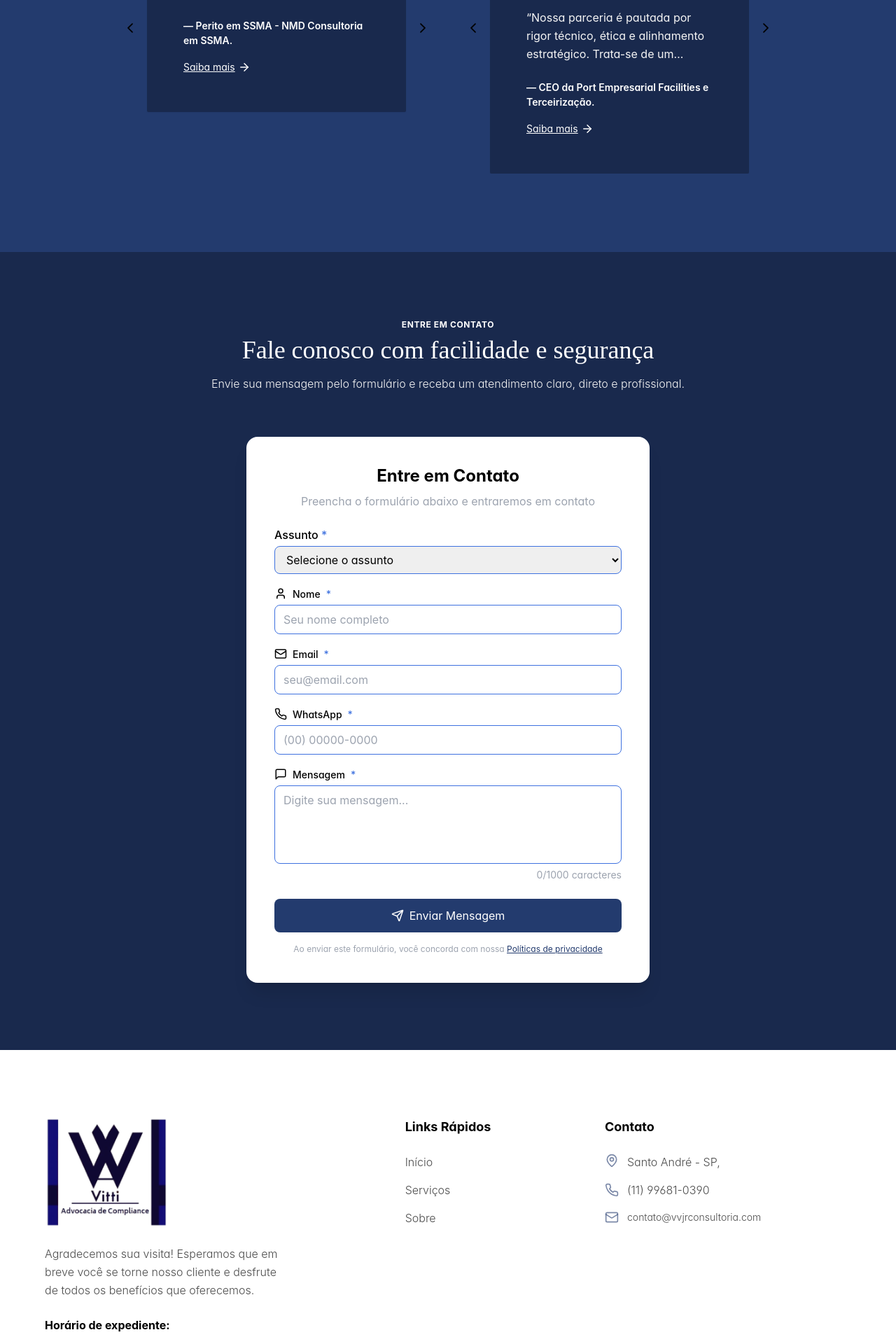
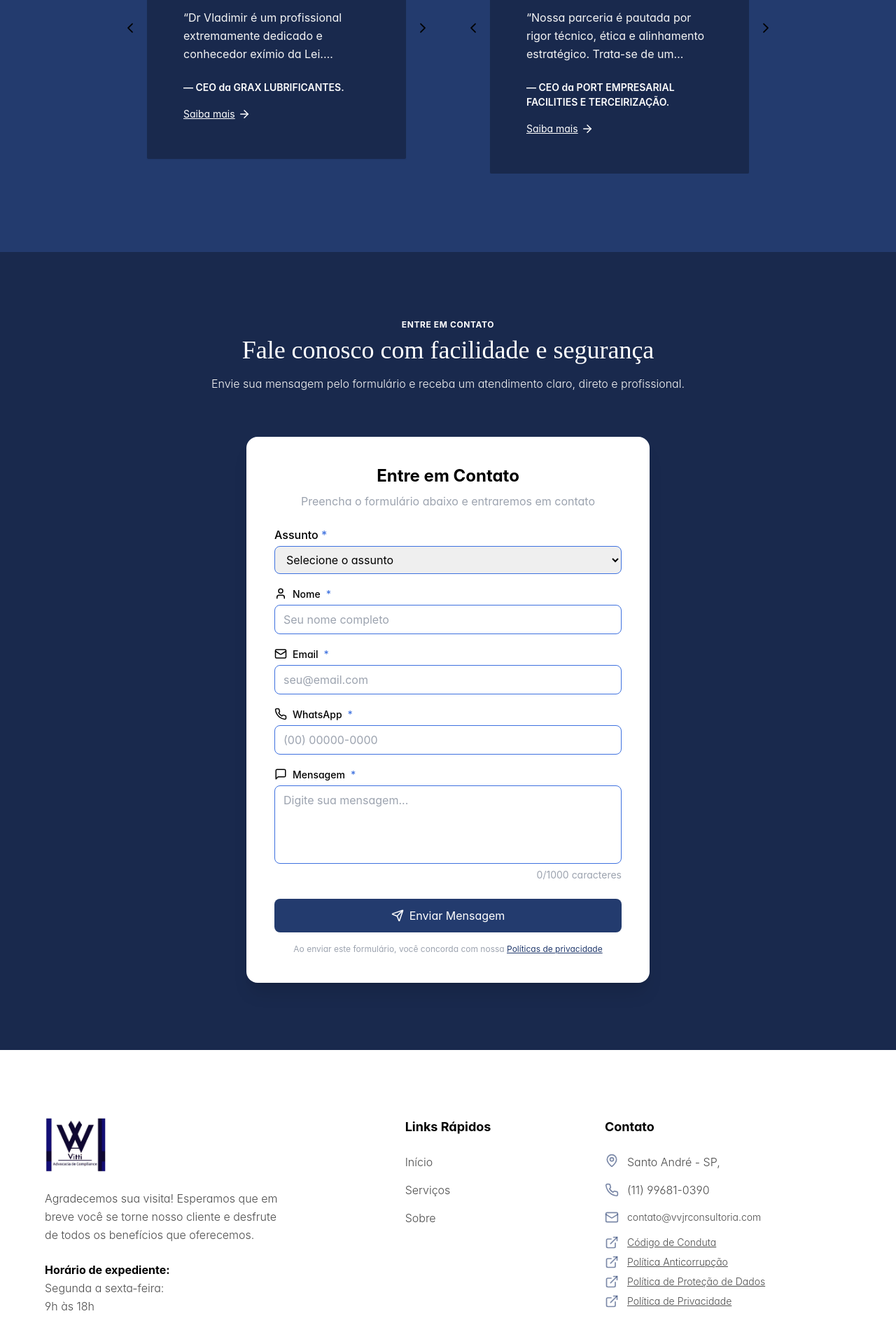
Before and after one commit to Paper-Street-Softwares/SOP-Vladimir-Vitti, a React (Vite) app: page / in a window 1280 px wide. Shown: the part 6168-8078 px from the top of the page at 70% size. Built offline with nearby package versions, Linux system fonts and the light colour scheme.

Commit message:
fix: Ajustes finalizados

```diff
--- a/src/components/sections/FooterNovoTemplate.jsx
+++ b/src/components/sections/FooterNovoTemplate.jsx
@@ -1,11 +1,19 @@
-import React, { useState } from 'react'
-import { Dialog } from 'primereact/dialog'
-import { X, MapPin, Phone, Mail } from 'lucide-react'
-import SectionArea from '../sectionElements/SectionArea'
-import SectionWrapper from '../sectionElements/SectionWrapper'
-import { Link } from 'react-scroll'
-import FooterSocialIcons from '../sectionElements/footer/FooterSocialIcons'
-import content from '../../content/content'
+import React, { useState } from "react";
+import { Dialog } from "primereact/dialog";
+import {
+  X,
+  MapPin,
+  Phone,
+  Mail,
+  Link2,
+  Link2Icon,
+  ExternalLink,
+} from "lucide-react";
+import SectionArea from "../sectionElements/SectionArea";
+import SectionWrapper from "../sectionElements/SectionWrapper";
+import { Link } from "react-scroll";
+import FooterSocialIcons from "../sectionElements/footer/FooterSocialIcons";
+import content from "../../content/content";
 
 function FooterNovoTemplate({
   mapa,
@@ -19,51 +27,53 @@ function FooterNovoTemplate({
   fraseFooter,
   obs,
 }) {
-  const labels = content.texts.navbar.menuItems
-  const ids = content.texts.navbar.menuId
-  const [visible, setVisible] = useState(false)
+  const labels = content.texts.navbar.menuItems;
+  const ids = content.texts.navbar.menuId;
+  const [visible, setVisible] = useState(false);
 
   const openDialog = async () => {
-    await import('primereact/resources/themes/lara-light-cyan/theme.css')
-    setVisible(true)
+    await import("primereact/resources/themes/lara-light-cyan/theme.css");
+    setVisible(true);
+  };
+
+  const grid = mapa ? "lg:grid-cols-4" : "lg:grid-cols-3";
+
+  // Classes dinâmicas de acordo com colorMode
+  let text, textOpacity, iconColor, backgroundMode, hoverLinks;
+  switch (colorMode) {
+    case "light":
+      text = "text-corTitulosPreto";
+      textOpacity = "text-corOutrosTextosPreto";
+      iconColor = "text-primaryDark/60";
+      backgroundMode = "bg-transparent";
+      hoverLinks = " bg-gradient-to-r from-primaryDark to-primaryDark ";
+
+      break;
+    case "dark":
+      text = "text-corTitulosBranca";
+      textOpacity = "text-corOutrosTextosBranca";
+      iconColor = "text-primaryLight/80";
+      backgroundMode = "bg-transparent";
+      hoverLinks = " bg-gradient-to-r from-primaryLight to-primaryLight ";
+      break;
+    case "defaultDark":
+      text = "text-corTitulosBranca";
+      textOpacity = "text-corOutrosTextosBranca";
+      iconColor = "text-primaryLight";
+      backgroundMode = "bg-transparent";
+      hoverLinks = " bg-gradient-to-r from-white to-white ";
+
+      break;
+
+    case "defaultLight":
+      text = "text-corTitulosPreto";
+      textOpacity = "text-corOutrosTextosPreto";
+      iconColor = "text-primaryDark/60";
+      backgroundMode = "bg-transparent";
+      hoverLinks = " bg-gradient-to-r from-primaryDark to-primaryDark ";
   }
 
-  const grid = mapa ? 'lg:grid-cols-4' : 'lg:grid-cols-3'
-
-  // Classes dinâmicas de acordo com colorMode
-  let text, textOpacity, iconColor, backgroundMode, hoverLinks
-  switch (colorMode) {
-    case 'light':
-      text = 'text-corTitulosPreto'
-      textOpacity = 'text-corOutrosTextosPreto'
-      iconColor = 'text-primaryDark/60'
-      backgroundMode = 'bg-transparent'
-      hoverLinks = ' bg-gradient-to-r from-primaryDark to-primaryDark '
-
-      break
-    case 'dark':
-      text = 'text-corTitulosBranca'
-      textOpacity = 'text-corOutrosTextosBranca'
-      iconColor = 'text-primaryLight/80'
-      backgroundMode = 'bg-transparent'
-      hoverLinks = ' bg-gradient-to-r from-primaryLight to-primaryLight '
-      break
-    case 'defaultDark':
-      text = 'text-corTitulosBranca'
-      textOpacity = 'text-corOutrosTextosBranca'
-      iconColor = 'text-primaryLight'
-      backgroundMode = 'bg-transparent'
-      hoverLinks = ' bg-gradient-to-r from-white to-white '
-
-      break
-
-    case 'defaultLight':
-      text = 'text-corTitulosPreto'
-      textOpacity = 'text-corOutrosTextosPreto'
-      iconColor = 'text-primaryDark/60'
-      backgroundMode = 'bg-transparent'
-      hoverLinks = ' bg-gradient-to-r from-primaryDark to-primaryDark '
-  }
+  const linksFooter = Object.values(content.texts.footer.linksExternos);
 
   return (
     <SectionArea className={`${backgroundMode} pb-4`} paddingbot={false}>
@@ -84,7 +94,7 @@ function FooterNovoTemplate({
                   <img
                     src={content.texts.navbar.logo.img}
                     alt={content.texts.navbar.logo.alt}
-                    className="w-[50%]"
+                    className="w-[25%]"
                     width={187}
                     height={119}
                   />
@@ -136,7 +146,7 @@ function FooterNovoTemplate({
                   </h1>
                   <ul className="space-y-4 font-secondFont font-light">
                     {labels.map((item, index) => {
-                      const id = ids[index]
+                      const id = ids[index];
 
                       return (
                         <li key={id}>
@@ -147,23 +157,23 @@ function FooterNovoTemplate({
                             data-track={id}
                             className={`cursor-pointer bg-gradient-to-r ${hoverLinks} pb-1 bg-[length:0%_2px] bg-no-repeat bg-left-bottom transition-[background-size] duration-300 hover:bg-[length:100%_2px] ${textOpacity} font-secondFont`}
                             onClick={(e) => {
-                              e.preventDefault()
-                              const el = document.getElementById(id)
+                              e.preventDefault();
+                              const el = document.getElementById(id);
                               if (el) {
-                                const yOffset = -90
+                                const yOffset = -90;
                                 const y =
                                   el.getBoundingClientRect().top +
                                   window.scrollY +
-                                  yOffset
+                                  yOffset;
 
-                                window.scrollTo({ top: y, behavior: 'smooth' })
+                                window.scrollTo({ top: y, behavior: "smooth" });
                               }
                             }}
                           >
                             {item}
                           </a>
                         </li>
-                      )
+                      );
                     })}
                   </ul>
                 </div>
@@ -218,6 +228,24 @@ function FooterNovoTemplate({
                         </span>
                       </li>
                     )}
+
+                    <ul className="flex flex-col space-y-2 text-sm font-light">
+                      {linksFooter.map((item, index) => (
+                        <a
+                          href={item.link}
+                          className="flex gap-3 items-center cursor-pointer font-secondFont underline"
+                          target="_blank"
+                          rel="noopener noreferrer"
+                        >
+                          <span>
+                            <ExternalLink
+                              className={`${iconColor} w-5 h-5 shrink-0`}
+                            />
+                          </span>{" "}
+                          {item.label}
+                        </a>
+                      ))}
+                    </ul>
                   </ul>
                 </div>
               </div>
@@ -241,7 +269,7 @@ function FooterNovoTemplate({
 
             <hr
               className={`pb-6 border-t ${text} ${
-                colorMode === 'light' ? 'opacity-90' : 'opacity-20'
+                colorMode === "light" ? "opacity-90" : "opacity-20"
               } w-full`}
             />
 
@@ -258,8 +286,8 @@ function FooterNovoTemplate({
                   className="underline cursor-pointer"
                 >
                   Políticas de privacidade
-                </button>{' '}
-                - Desenvolvido com excelência por{' '}
+                </button>{" "}
+                - Desenvolvido com excelência por{" "}
                 <a
                   target="_blank"
                   href="https://paperstreet.com.br"
@@ -285,11 +313,11 @@ function FooterNovoTemplate({
             closeIcon={<X size={20} />}
             visible={visible}
             onHide={() => setVisible(false)}
-            style={{ width: '50vw' }}
+            style={{ width: "50vw" }}
             breakpoints={{
-              '4000px': '641px',
-              '1024px': '641px',
-              '641px': '85vw',
+              "4000px": "641px",
+              "1024px": "641px",
+              "641px": "85vw",
             }}
           >
             {content.texts.footer.privacidade}
@@ -297,7 +325,7 @@ function FooterNovoTemplate({
         </footer>
       </SectionWrapper>
     </SectionArea>
-  )
+  );
 }
 
-export default FooterNovoTemplate
+export default FooterNovoTemplate;
--- a/src/content/content.jsx
+++ b/src/content/content.jsx
@@ -713,6 +713,51 @@ const content = {
       ),
       imagesClient: [
         {
+          role: "Larissa Nogueira",
+          img: logo6,
+          alt: "Imagem de LogoMarca",
+          description: (
+            <>
+              “O Dr. Vladimir Vitti do VVRJ formalizou todo o programa inicial
+              de compliance da Liciteduca.
+              <br />
+              <br />
+              A atuação foi próxima e sensível às necessidades específicas do
+              nosso campo de atuação, além de assertivo nas possibilidades de
+              mitigação de riscos e providências para atendimento da LGPD.
+              <br />
+              <br />
+              Ficamos satisfeitas com o resultado, que inclusive já está em uso
+              no nosso dia a dia.
+              <br />
+              <br />
+              Continuaremos a aprimorar nosso viés de compliance com a atuação
+              do VVJR pela confiança e credibilidade que todo o trabalho
+              executado nos conferiu.”
+            </>
+          ),
+          name: "— Sócia da LICITEDUCA",
+        },
+        {
+          role: "Leandro Guigov",
+          img: logo1,
+          alt: "Imagem de LogoMarca",
+          description: (
+            <>
+              “Dr Vladimir é um profissional extremamente dedicado e conhecedor
+              exímio da Lei.
+              <br />
+              <br />
+              No momento mais delicado da história da minha empresa, esteve ao
+              nosso lado nos apoiando, direcionando, coordenando e conduzindo a
+              situação da melhor forma.
+              <br />
+              Um homem íntegro de caráter.”
+            </>
+          ),
+          name: "— CEO da GRAX LUBRIFICANTES",
+        },
+        {
           role: "Thamires Avena",
           img: logo1,
           alt: "Logomarca parceira",
@@ -731,11 +776,29 @@ const content = {
           ),
           name: "— Gestora Geral da GRAX LUBRIFICANTES",
         },
-
+        {
+          role: "Silvana Crivelari",
+          img: logo5,
+          alt: "Imagem de LogoMarca",
+          description: (
+            <>
+              “O Dr. Vladimir ministrou uma palestra alertando sobre os golpes
+              cibernéticos com muita propriedade, um tema de relevância na
+              atualidade e que soube tratar o assunto dando exemplos e dicas
+              excelentes.
+              <br />
+              <br />A categoria representada pelo Siemaco Abc e região adorou.
+              Parabéns dr👏🏼👏🏼👏🏼”
+            </>
+          ),
+          name: "— Diretora Jurídica do SIEMACO ABC",
+        },
+      ],
+      imagesParcerias: [
         {
           role: "Newton Lopes",
           img: "",
-          alt: "Foto do depoente",
+          alt: "Imagem de LogoMarca",
           description: (
             <>
               “Gostaríamos de registrar nosso reconhecimento ao Vladimir Vitti e
@@ -755,77 +818,10 @@ const content = {
           ),
           name: "— Perito em SSMA - NMD Consultoria em SSMA",
         },
-
-        {
-          role: "Vivian Teixeira",
-          img: logo4,
-          alt: "Foto do depoente",
-          description: (
-            <>
-              “Seu trabalho se destaca pelo atendimento personalizado, sempre
-              sensível às particularidades de cada situação.
-              <br />
-              <br />
-              Sua atuação humanizada traz acolhimento e profundidade ao que faz,
-              tornando sua contribuição verdadeiramente diferenciada.”
-            </>
-          ),
-          name: "— Advogada sócia do Teixeira Oliveira Advogados",
-        },
-
-        {
-          role: "Larissa Nogueira",
-          img: logo6,
-          alt: "Foto do depoente",
-          description: (
-            <>
-              “O Dr. Vladimir Vitti do VVJR formalizou todo o programa inicial
-              de compliance da Liciteduca.
-              <br />
-              <br />
-              A atuação foi próxima e sensível às necessidades específicas do
-              nosso campo de atuação, além de assertivo nas possibilidades de
-              mitigação de riscos e providências para atendimento da LGPD.
-              <br />
-              <br />
-              Ficamos satisfeitas com o resultado, que inclusive já está em uso
-              no nosso dia a dia.
-              <br />
-              <br />
-              Continuaremos a aprimorar nosso viés de compliance com a atuação
-              do VVJR pela confiança e credibilidade que todo o trabalho
-              executado nos conferiu.”
-            </>
-          ),
-          name: "— Sócia da Liciteduca",
-        },
-      ],
-      imagesParcerias: [
-        {
-          role: "Leandro Guigov",
-          img: logo1,
-          alt: "Foto do depoente",
-          description: (
-            <>
-              “Dr Vladimir é um profissional extremamente dedicado e conhecedor
-              exímio da Lei.
-              <br />
-              <br />
-              No momento mais delicado da história da minha empresa, esteve ao
-              nosso lado nos apoiando, direcionando, coordenando e conduzindo a
-              situação da melhor forma.
-              <br />
-              <br />
-              Um homem íntegro de caráter.”
-            </>
-          ),
-          name: "— CEO da Grax Lubrificantes",
-        },
-
         {
           role: "Mirian Bazote",
           img: logo3,
-          alt: "Foto do depoente",
+          alt: "Imagem de LogoMarca",
           description: (
             <>
               “Nossa parceria é pautada por rigor técnico, ética e alinhamento
@@ -839,25 +835,56 @@ const content = {
               resultados e credibilidade perante clientes e stakeholders.”
             </>
           ),
-          name: "— CEO da Port Empresarial Facilities e Terceirização",
-        },
-
+          name: "— CEO da PORT EMPRESARIAL FACILITIES E TERCEIRIZAÇÃO",
+        },
         {
-          role: "Silvana Crivelari",
-          img: logo5,
-          alt: "Foto do depoente",
+          role: "Aiana Alves",
+          img: "",
+          alt: "Imagem de LogoMarca",
           description: (
             <>
-              “O Dr. Vladimir ministrou uma palestra alertando sobre os golpes
-              cibernéticos com muita propriedade, um tema de relevância na
-              atualidade e que soube tratar o assunto dando exemplos e dicas
-              excelentes.
-              <br />
-              <br />A categoria representada pelo Siemaco ABC e região adorou.
-              Parabéns dr👏🏼👏🏼👏🏼”
-            </>
-          ),
-          name: "— Diretora Jurídica do SIEMACO ABC",
+              "Seu trabalho se destaca pelo atendimento personalizado, sempre
+              sensível às particularidades de cada situação. Sua atuação
+              humanizada traz acolhimento e profundidade ao que faz, tornando
+              sua contribuição verdadeiramente diferenciada."
+            </>
+          ),
+          name: "— Consultora de RH",
+        },
+        {
+          role: "Vivian Teixeira",
+          img: logo4,
+          alt: "Imagem de LogoMarca",
+          description: (
+            <>
+              “Seu trabalho se destaca pelo atendimento personalizado, sempre
+              sensível às particularidades de cada situação.
+              <br />
+              <br />
+              Sua atuação humanizada traz acolhimento e profundidade ao que faz,
+              tornando sua contribuição verdadeiramente diferenciada.”
+            </>
+          ),
+          name: "— Advogada sócia do TEIXEIRA OLIVEIRA ADVOGADOS",
+        },
+        {
+          role: "Francisco Máximo",
+          img: "",
+          alt: "Imagem de LogoMarca",
+          description: (
+            <>
+              "Trabalhar ao lado do Dr. Vladimir Vitti Jr é uma experiência que
+              reforça o quanto compliance e proteção de dados caminham juntos.
+              Sua expertise jurídica, aliada a um olhar estratégico e
+              comprometido com a ética empresarial, faz toda a diferença para as
+              organizações que buscam não apenas evitar riscos, mas construir
+              uma cultura sólida de conformidade. Profissional dedicado,
+              atualizado e sempre disposto a encontrar as melhores soluções para
+              seus clientes — uma referência que recomendo com total confiança."
+              "
+            </>
+          ),
+          name: "— DPO e CEO na MÁXIMO CONSULTORIA ",
         },
       ],
     },
@@ -1185,6 +1212,24 @@ const content = {
         "Agradecemos sua visita! Esperamos que em breve você se torne nosso cliente e desfrute de todos os benefícios que oferecemos.",
       footerSocialText: "Siga a gente nas redes sociais:",
       footerNavegacaoText: "NAVEGAÇÃO",
+      linksExternos: {
+        link1: {
+          label: <>Código de Conduta</>,
+          link: "https://drive.google.com/file/d/1xHmbFNleY0uBwEBI7IjwUyEkEVjdTeAj/view?usp=sharing",
+        },
+        link2: {
+          label: <>Política Anticorrupção</>,
+          link: "https://drive.google.com/file/d/1xHmbFNleY0uBwEBI7IjwUyEkEVjdTeAj/view?usp=sharing",
+        },
+        link3: {
+          label: <>Política de Proteção de Dados</>,
+          link: "https://drive.google.com/file/d/1xHmbFNleY0uBwEBI7IjwUyEkEVjdTeAj/view?usp=sharing",
+        },
+        link4: {
+          label: <>Política de Privacidade</>,
+          link: "https://drive.google.com/file/d/1xHmbFNleY0uBwEBI7IjwUyEkEVjdTeAj/view?usp=sharing",
+        },
+      },
       desenvolvidoPor: "Desenvolvido com excelência por Paper Street",
       privacidade: (
         <div class="phone3:max-w-3xl mx-auto tablet1:px-6 text-gray-900 leading-relaxed font-secondFont">
```
Also changed, not shown: src/components/interactives/WhatsappForm.jsx (+12 -10 lines).
